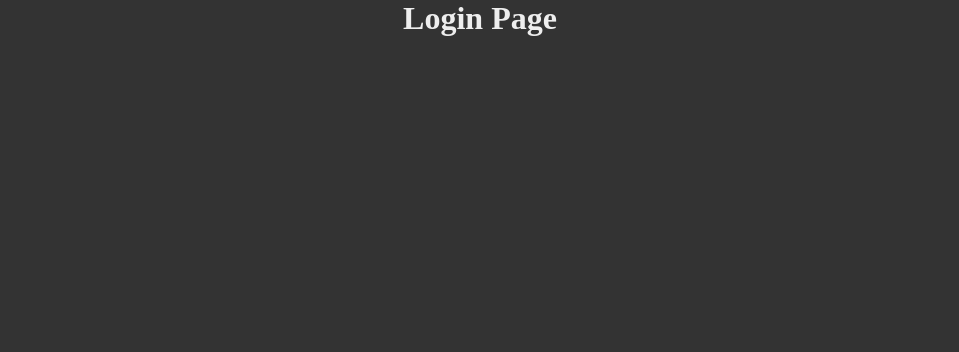
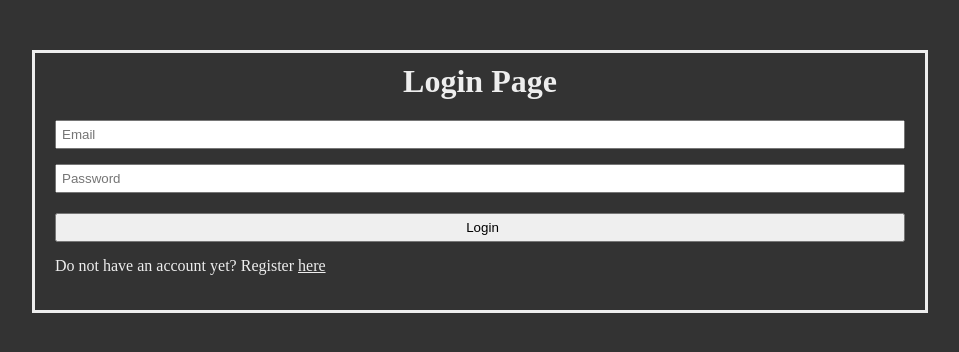
Before and after one commit to JohannesLumbantoruan/forum-app, a React (Vite) app: page / in a window 1280 px wide. Shown: the top 352 px of the page, without its empty margins (160-1119 px from the left). Built offline with nearby package versions, Linux system fonts and the light colour scheme.

Commit message:
Create login page

```diff
--- /dev/null
+++ b/src/components/LoginInput.jsx
@@ -0,0 +1,27 @@
+import PropTypes from 'prop-types';
+import { Link } from 'react-router-dom';
+import useInput from '../hooks/useInput';
+
+export default function LoginInput({ login }) {
+    const [email, onEmailChangeHandler] = useInput('');
+    const [password, onPasswordChangeHandler] = useInput('');
+
+    const onSubmitHandler = (event) => {
+        event.preventDefault();
+
+        login({ email, password });
+    }
+
+    return (
+        <form className="auth-form" onSubmit={onSubmitHandler}>
+            <input type="email" placeholder="Email" value={email} onChange={onEmailChangeHandler} required="" />
+            <input type="password" placeholder="Password" value={password} onChange={onPasswordChangeHandler} required="" />
+            <button>Login</button>
+            <p>Do not have an account yet? Register <Link to="/register">here</Link></p>
+        </form>
+    );
+}
+
+LoginInput.propTypes = {
+    login: PropTypes.func.isRequired
+};
--- a/src/components/RegisterInput.jsx
+++ b/src/components/RegisterInput.jsx
@@ -1,4 +1,5 @@
 import PropTypes from 'prop-types';
+import { Link } from 'react-router-dom';
 import useInput from '../hooks/useInput';
 
 export default function RegisterInput({ register }) {
@@ -14,10 +15,11 @@ export default function RegisterInput({ register }) {
 
     return (
         <form onSubmit={onSubmitHandler} className="auth-form">
-            <input type="text" placeholder="Name" value={name} onChange={onNameChangeHandler} required="" />
-            <input type="email" placeholder="Email" value={email} onChange={onEmailChangeHandler} required="" />
-            <input type="password" placeholder="Password" value={password} onChange={onPasswordChangeHandler} required="" />
+            <input type="text" placeholder="Name" value={name} onChange={onNameChangeHandler} required />
+            <input type="email" placeholder="Email" value={email} onChange={onEmailChangeHandler} required />
+            <input type="password" placeholder="Password" value={password} onChange={onPasswordChangeHandler} required />
             <button>Register</button>
+            <p>Already have an account? Login <Link to="/">here</Link></p>
         </form>
     );
 }
--- a/src/pages/LoginPage.jsx
+++ b/src/pages/LoginPage.jsx
@@ -1,3 +1,17 @@
+import { useDispatch } from 'react-redux';
+import LoginInput from '../components/LoginInput';
+import { asyncSetAuthUser } from '../states/authUser/action';
+
 export default function LoginPage() {
-    return <h1>Login Page</h1>
+    const dispatch = useDispatch();
+
+    const onLoginHandler = ({ email, password }) => {
+        dispatch(asyncSetAuthUser({ email, password }));
+    }
+    return (
+        <div className="auth-page">
+            <h1>Login Page</h1>
+            <LoginInput login={onLoginHandler} />
+        </div>
+    );
 }
--- a/src/styles/style.css
+++ b/src/styles/style.css
@@ -25,6 +25,10 @@ h1 {
   text-align: center;
 }
 
+a {
+  color: var(--font-color)
+}
+
 .auth-page {
   border: solid var(--font-color);
   width: 70%;
@@ -38,18 +42,23 @@ h1 {
 }
 
 .auth-form {
-  * {
+  & > * {
     display: block;
     width: 100%;
     padding-block: 5px;
     padding-left: 5px;
 
-    &:not(button) {
+    &:not(button):not(p) {
       margin-bottom: 15px;
     }
 
     &:is(button) {
       margin-top: 20px;
+      margin-bottom: 10px;
+    }
+
+    &:is(p) {
+      padding-left: 0;
     }
   }
 }
```
